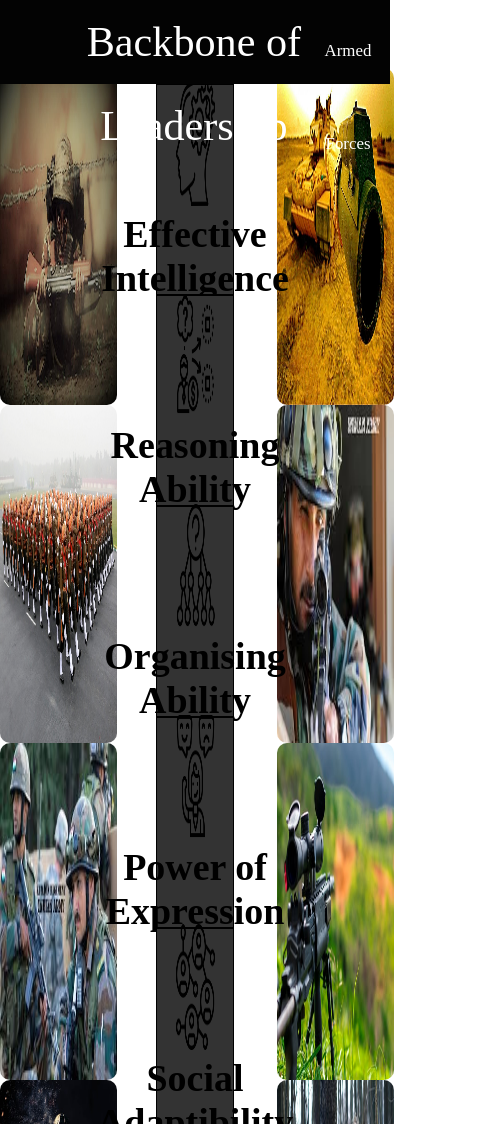
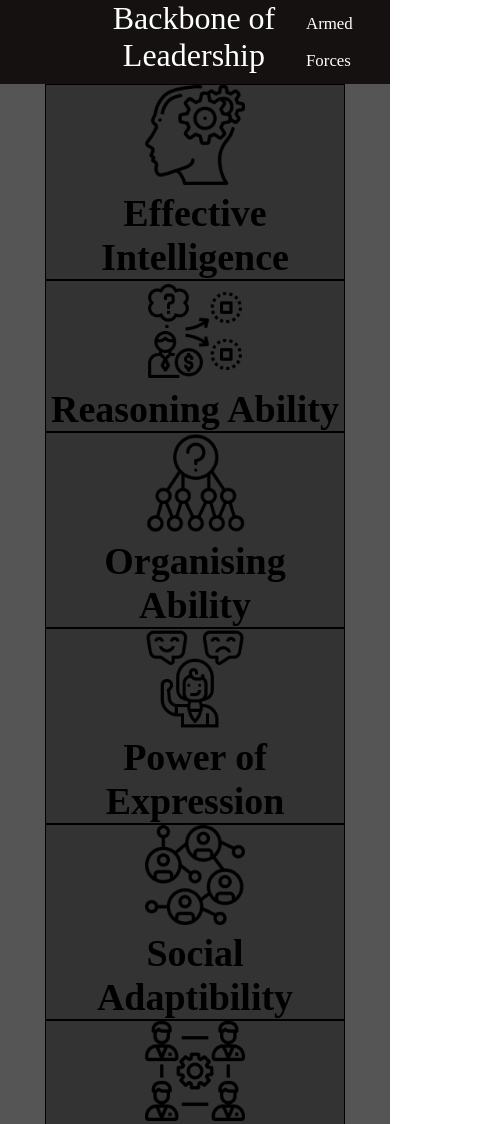
Before and after one commit to Kiran-512/hover-cards, a plain HTML site: page index.html in a window 390 px wide. Shown: the top 1124 px of the page, 495 px wide, since content can reach past the window. Drawn offline with Linux system fonts and the light colour scheme.

Commit message:
Images removed

```diff
--- a/assets/style.css
+++ b/assets/style.css
@@ -4,21 +4,17 @@
   box-sizing: border-box;
 }
 .header {
-  text-align: center;
-  width: 100%;
+  /* text-align: center; */
+  min-width: 100%;
   margin: 0 auto;
-  position: fixed;
+  position: sticky;
   top: 0;
-  background: rgb(3, 3, 3);
-  /* background-image: url(images/header.jpg); */
-  height: 10vh;
-  line-height: 10vh;
-  font-size: 5vh;
+  background: rgb(22, 17, 17);
+  min-height: 10vh;
+  font-size: 2em;
   color: #fff;
-  z-index: 5;
+  z-index: 10;
   display: flex;
-  justify-content: center;
-  align-self: center;
 }
 .header p {
   margin-left: 21vw;
@@ -60,47 +56,34 @@ nav ul {
   box-shadow: 10px 10px 15px rgb(17, 16, 16);
 }
 .container {
-  width: 100vw;
-  min-height: 100vh;
-  padding: 0 10vw;
-  margin-top: 10vh;
-  /* background-color: #555; */
-  background-image: url(images/Olive.jpg);
-  background-attachment: fixed;
+  background-color: #555;
   display: flex;
   flex-flow: column;
-  justify-content: center;
   align-items: center;
 }
 .small-container {
-  height: 20vh;
-  flex-basis: 30%;
   display: flex;
+  z-index: 5;
 }
-.one,
-.two {
-  width: 20vw;
-  height: 25vh;
+.two,
+.one {
+  width: 300px;
   transition: 0.8s;
   border: 1px solid #000;
   text-align: center;
+  overflow: hidden;
 }
 
 .one {
   background: #333;
-  display: flex;
-  flex-flow: column;
-  justify-content: center;
-  align-items: center;
   font-size: 3vh;
-  transform: translateX(10vw);
+  transform: translateX(150px);
   z-index: 1;
 }
 
 .two {
-  transform: translateX(-10vw);
+  transform: translateX(-150px);
   background: rgb(182, 177, 177);
-  color: rgb(8, 8, 8);
   display: flex;
   font-size: 1.5vh;
   justify-content: center;
@@ -110,72 +93,30 @@ nav ul {
 .small-container:hover .one {
   transform: translateX(0);
   background: goldenrod;
-  box-shadow: 0 10px 10px rgb(213, 216, 27);
+  box-shadow: -10px -10px 20px rgb(213, 216, 27);
   border-radius: 10px;
 }
 .small-container:hover .two {
   transform: translateX(0);
-  box-shadow: 0 10px 10px rgb(213, 216, 27);
+  box-shadow: 10px 10px 20px rgb(213, 216, 27);
   border-radius: 10px;
 }
 img {
   width: 10vw;
-  height: 15vh;
+  height: 20vh;
 }
-
+@media screen  and (max-width:950px){
+  img {
+    width: 100px;
+    height: 100px;
+  }
+}
 /* ------side images---- */
 
-.side-images .side-images{
-  width: 30vw;
-  height: 40vh;
-  border-radius: 10px;
-  position: absolute;
-  /* display: none; */
-
+footer {
+  min-height: 10vh;
+  background-color: #000;
+  color: #fff;
+  text-align: center;
+  line-height: 10vh;
 }
-.side1 {
-  top: 8vh;
-}
-.side2{
-  top: 8vh;
-  right: -1vw;
-}
-
-.side1-1{
-  top : 48vh;
-}
-.side2-1 {
-top : 48vh;
-right: -1vw;
-}
-.side1-2{
-  top: 88vh;
-}
-.side2-2{
-  top: 88vh;
-  right: -1vw;
-}
-.side1-3{
-  top: 128vh;
-}
-.side2-3{
-  top: 128vh;
-  right: -1vw;
-}
-/* .dropdown-content.army:hover .side-images {
-  display: block;
-} */
-footer{
-
-  height: 10vh;
-  width: 100%;
-background-color: #000;
-text-align: center;
-line-height: 10vh;
-}
-
-@media screen and (max-width : 400px){
-  .dropdown-content a{
-    font-size: 2vh;
-  }
-}
--- a/index.html
+++ b/index.html
@@ -238,36 +238,12 @@
             </div>
             </div>
         </div>
-        <div class="side-images">
-            <img class="side-images side1" src="images/Image2.jpg" alt="">
-        </div>
-        <div class="side-images">
-            <img class="side-images side2" src="images/image3.jpg" alt="">
-        </div>
-        <div class="side-images">
-            <img class="side-images side2-1" src="images/image4.jpeg" alt="">
-        </div>
-        <div class="side-images">
-            <img class="side-images side1-1" src="images/Image5.jpg" alt="">
-        </div>
-        <div class="side-images">
-            <img class="side-images side1-2" src="images/Image6.jpeg" alt="">
-        </div>
-        <div class="side-images">
-            <img class="side-images side2-2" src="images/Image7.jpeg" alt="">
-        </div>
-        <div class="side-images">
-            <img class="side-images side1-3" src="images/Image8.jpeg" alt="">
-        </div>
-        <div class="side-images">
-            <img class="side-images side2-3" src="images/Image9.jpeg" alt="">
-        </div>
 
     </main>
     <footer>
         <div class="foot">
             <p>
-                Copyrights &copy;Militaryaffairs.com
+                Copyrights &copy; Militaryaffairs.com
                 / 2021
             </p>
         </div>
```
